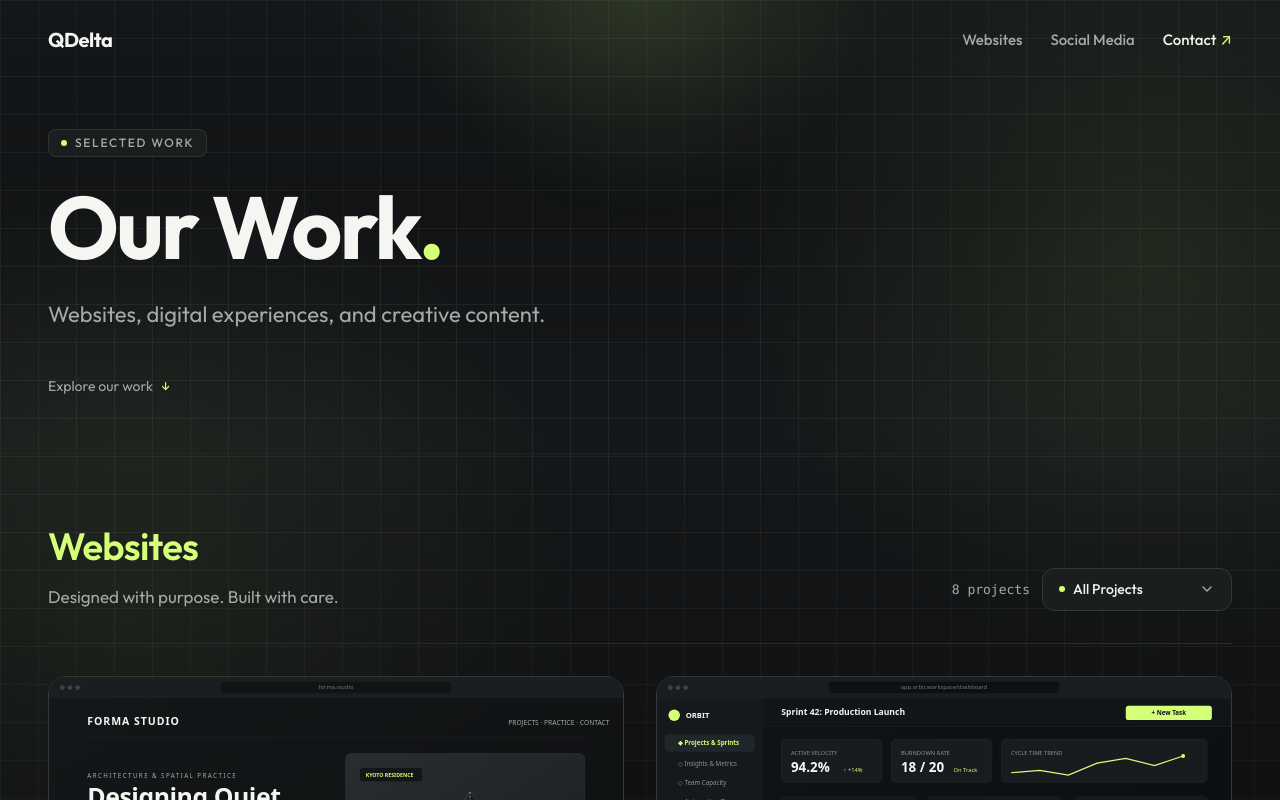
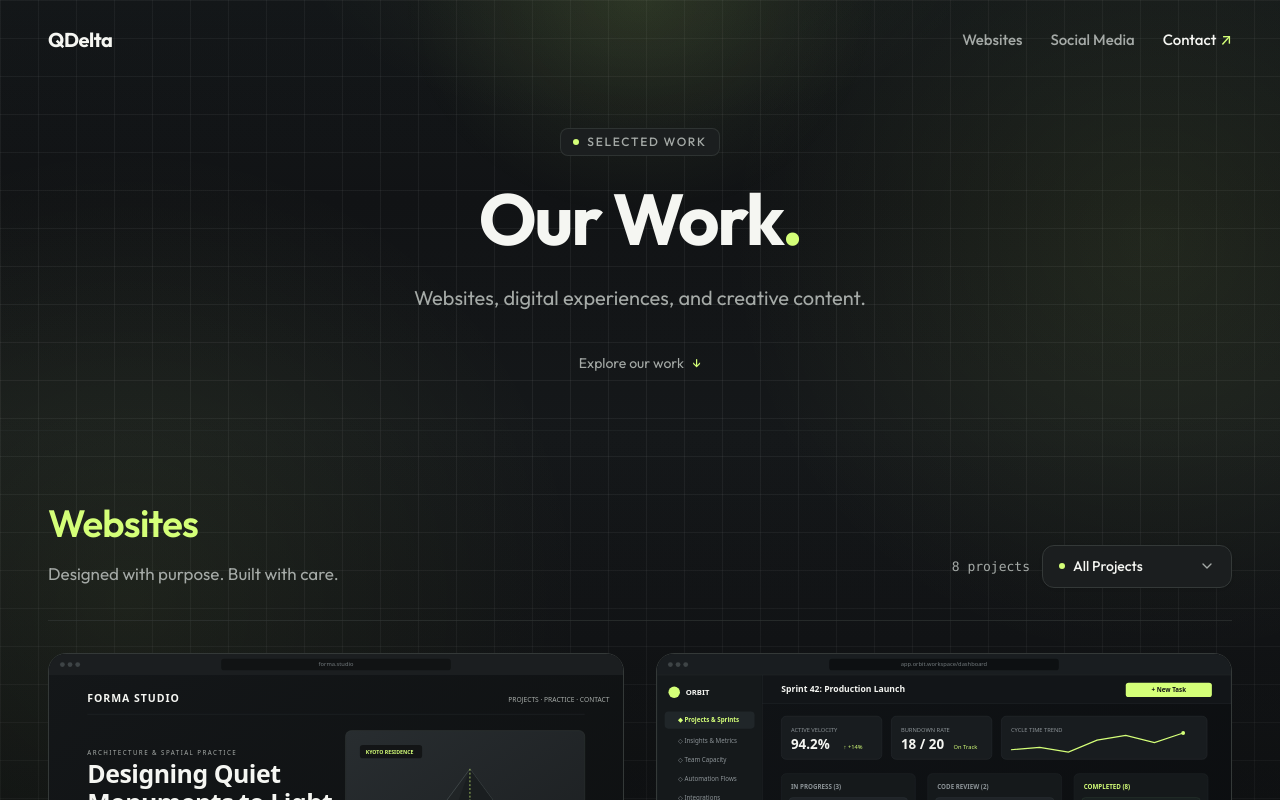
Before and after one commit to qdelta-technologies/work-portfolio-qdelta, a Next.js app: page / in a window 1280 px wide. Shown: the top 800 px of the page. Built offline with nearby package versions, Linux system fonts and the light colour scheme.

Commit message:
style: center-align hero section and slightly reduce headline size

```diff
--- a/src/components/sections/Hero.tsx
+++ b/src/components/sections/Hero.tsx
@@ -12,25 +12,25 @@ export function Hero() {
         aria-hidden="true"
       />
       <div className="max-w-[1320px] mx-auto px-4 sm:px-6 md:px-12 relative z-10">
-        <div className="max-w-4xl space-y-5 sm:space-y-6">
+        <div className="max-w-3xl mx-auto flex flex-col items-center text-center space-y-5 sm:space-y-6">
           {/* Micro-label eyebrow */}
           <div className="inline-flex items-center gap-2 px-3 py-1 rounded-[8px] bg-[#1B1E1F] border border-[#343938]/80 text-[#A5AAA7] text-[11px] sm:text-[12px] font-medium tracking-[0.14em] uppercase">
             <span className="w-1.5 h-1.5 rounded-full bg-[#D4FF78]"></span>
             <span>SELECTED WORK</span>
           </div>
 
-          {/* Dominant Headline */}
-          <h1 className="text-[44px] sm:text-[62px] md:text-[76px] lg:text-[88px] font-bold text-[#F5F6F2] tracking-[-0.03em] leading-[1.05]">
+          {/* Dominant Headline (slightly reduced size) */}
+          <h1 className="text-[38px] sm:text-[50px] md:text-[62px] lg:text-[72px] font-bold text-[#F5F6F2] tracking-[-0.03em] leading-[1.08]">
             Our Work<span className="text-[#D4FF78]">.</span>
           </h1>
 
           {/* Supporting Copy */}
-          <p className="text-[#A5AAA7] text-[17px] sm:text-[20px] md:text-[22px] font-normal leading-relaxed max-w-2xl">
+          <p className="text-[#A5AAA7] text-[16px] sm:text-[18px] md:text-[20px] font-normal leading-relaxed max-w-xl">
             Websites, digital experiences, and creative content.
           </p>
 
           {/* Scrolling cue */}
-          <div className="pt-2 sm:pt-4">
+          <div className="pt-2 sm:pt-3">
             <a
               href="#websites"
               className="inline-flex items-center gap-2 text-[13px] sm:text-[14px] text-[#A5AAA7] hover:text-[#D4FF78] transition-colors group focus-visible:outline-none"
```
